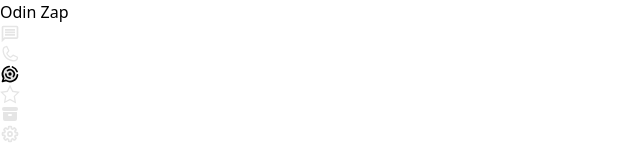
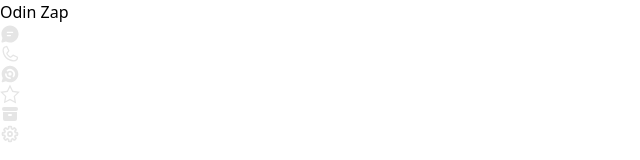
Before and after one commit to alefgomes0/messaging-app, a React (Vite) app in the folder front-end/: page / in a window 1280 px wide. Shown: the top 160 px of the page, without its empty margins (0-640 px from the left). Built offline with nearby package versions, Linux system fonts and the light colour scheme.

Commit message:
Change the Navbar icons

```diff
--- a/front-end/src/components/Navbar/Navbar.tsx
+++ b/front-end/src/components/Navbar/Navbar.tsx
@@ -1,3 +1,4 @@
+import { NavbarProfilePicture } from "../NavbarProfilePicture/NavbarProfilePicture";
 import { ArchiveIcon } from "../svg/ArchiveIcon";
 import { MessageIcon } from "../svg/MessageIcon";
 import { PhoneIcon } from "../svg/PhoneIcon";
@@ -31,7 +32,7 @@ export const Navbar = () => {
             <li>
               <SettingsIcon width={20} height={20} />
             </li>
-            <li className="w-[30px] h-[30px] rounded-full bg-sky-900"> </li>
+            <NavbarProfilePicture />
           </ul>
         </div>
       </nav>
--- /dev/null
+++ b/front-end/src/components/NavbarProfilePicture/NavbarProfilePicture.tsx
@@ -0,0 +1,18 @@
+import { useState } from "react";
+
+export const NavbarProfilePicture = () => {
+  const [isHovered, setIsHovered] = useState(false);
+  const [isSelected, setIsSelected] = useState(false);
+
+  return (
+    <li
+      className={`w-[40px] h-[40px] rounded-full rounded-lg  flex items-center justify-center cursor-pointer ${
+        isHovered ? "bg-neutral-500" : ""
+      } transition-colors duration-100 ease-in-out`}
+      onMouseEnter={() => setIsHovered(true)}
+      onMouseLeave={() => setIsHovered(false)}
+    >
+      <div className="w-[25px] h-[25px] rounded-full bg-sky-900"></div>
+    </li>
+  );
+};
--- a/front-end/src/components/svg/ArchiveIcon.tsx
+++ b/front-end/src/components/svg/ArchiveIcon.tsx
@@ -9,7 +9,7 @@ export const ArchiveIcon = ({ width, height }: IconeProps) => {
     <li
       className={`rounded-lg w-[40px] h-[40px] flex items-center justify-center cursor-pointer ${
         isHovered ? "bg-neutral-500" : ""
-      }`}
+      } transition-colors duration-100 ease-in-out`}
       onMouseEnter={() => setIsHovered(true)}
       onMouseLeave={() => setIsHovered(false)}
     >
--- a/front-end/src/components/svg/MessageIcon.tsx
+++ b/front-end/src/components/svg/MessageIcon.tsx
@@ -9,7 +9,7 @@ export const MessageIcon = ({ width, height }: IconeProps) => {
     <li
       className={`rounded-lg w-[40px] h-[40px] flex items-center justify-center cursor-pointer ${
         isHovered ? "bg-neutral-500" : ""
-      }`}
+      } transition-colors duration-100 ease-in-out`}
       onMouseEnter={() => setIsHovered(true)}
       onMouseLeave={() => setIsHovered(false)}
     >
@@ -17,11 +17,11 @@ export const MessageIcon = ({ width, height }: IconeProps) => {
         xmlns="http://www.w3.org/2000/svg"
         width={width}
         height={height}
-        viewBox="0 0 24 24"
+        viewBox="0 0 28 28"
       >
         <path
           fill="#e5e5e5"
-          d="M4 4h16v12H5.17L4 17.17V4m0-2c-1.1 0-1.99.9-1.99 2L2 22l4-4h14c1.1 0 2-.9 2-2V4c0-1.1-.9-2-2-2H4zm2 10h12v2H6v-2zm0-3h12v2H6V9zm0-3h12v2H6V6z"
+          d="M2 14C2 7.373 7.373 2 14 2s12 5.373 12 12s-5.373 12-12 12a11.95 11.95 0 0 1-5.637-1.404l-4.77 1.357a1.25 1.25 0 0 1-1.544-1.544l1.356-4.77A11.95 11.95 0 0 1 2 14Zm7.5-2.25c0 .414.336.75.75.75h7.5a.75.75 0 0 0 0-1.5h-7.5a.75.75 0 0 0-.75.75Zm.75 3.75a.75.75 0 0 0 0 1.5h4.5a.75.75 0 0 0 0-1.5h-4.5Z"
         />
       </svg>
     </li>
--- a/front-end/src/components/svg/PhoneIcon.tsx
+++ b/front-end/src/components/svg/PhoneIcon.tsx
@@ -10,7 +10,7 @@ export const PhoneIcon = ({ width, height }: IconeProps) => {
     <li
       className={`rounded-lg w-[40px] h-[40px] flex items-center justify-center cursor-pointer ${
         isHovered ? "bg-neutral-500" : ""
-      }`}
+      } transition-colors duration-100 ease-in-out`}
       onMouseEnter={() => setIsHovered(true)}
       onMouseLeave={() => setIsHovered(false)}
     >
--- a/front-end/src/components/svg/SettingsIcon.tsx
+++ b/front-end/src/components/svg/SettingsIcon.tsx
@@ -9,7 +9,7 @@ export const SettingsIcon = ({ width, height }: IconeProps) => {
     <li
       className={`rounded-lg w-[40px] h-[40px] flex items-center justify-center cursor-pointer ${
         isHovered ? "bg-neutral-500" : ""
-      }`}
+      } transition-colors duration-100 ease-in-out`}
       onMouseEnter={() => setIsHovered(true)}
       onMouseLeave={() => setIsHovered(false)}
     >
--- a/front-end/src/components/svg/StarIcon.tsx
+++ b/front-end/src/components/svg/StarIcon.tsx
@@ -9,7 +9,7 @@ export const StarIcon = ({ width, height }: IconeProps) => {
     <li
       className={`rounded-lg w-[40px] h-[40px] flex items-center justify-center cursor-pointer ${
         isHovered ? "bg-neutral-500" : ""
-      } transition-colors duration-200 ease-in-out`}
+      } transition-colors duration-100 ease-in-out`}
       onMouseEnter={() => setIsHovered(true)}
       onMouseLeave={() => setIsHovered(false)}
     >
--- a/front-end/src/components/svg/StatusIcon.tsx
+++ b/front-end/src/components/svg/StatusIcon.tsx
@@ -9,7 +9,7 @@ export const StatusIcon = ({ width, height }: IconeProps) => {
     <li
       className={`rounded-lg w-[40px] h-[40px] flex items-center justify-center cursor-pointer ${
         isHovered ? "bg-neutral-500" : ""
-      }`}
+      } transition-colors duration-100 ease-in-out`}
       onMouseEnter={() => setIsHovered(true)}
       onMouseLeave={() => setIsHovered(false)}
     >
@@ -19,17 +19,12 @@ export const StatusIcon = ({ width, height }: IconeProps) => {
         height={height}
         viewBox="0 0 24 24"
       >
-        <g
+        <path
           fill="#e5e5e5"
-          stroke="currentColor"
-          strokeLinecap="round"
-          strokeLinejoin="round"
-          stroke-width="2"
-        >
-          <path d="M15 3.512a9.025 9.025 0 0 1 5.5 5.523M11 3.055a9.001 9.001 0 0 0-6.605 13.76L3 21l4.185-1.395A9.001 9.001 0 0 0 20.945 13" />
-          <path d="M12 17a5 5 0 0 1-5-5m2-4a5 5 0 0 1 7 7" />
-          <circle cx="12" cy="12" r="1" />
-        </g>
+          fill-rule="evenodd"
+          d="M12 2C6.477 2 2 6.477 2 12a9.97 9.97 0 0 0 1.3 4.935l-1.249 3.749a1 1 0 0 0 1.265 1.265l3.749-1.25A9.96 9.96 0 0 0 12 22c5.523 0 10-4.477 10-10S17.523 2 12 2zm0 6c-.902 0-1.731.297-2.4.8a1 1 0 1 1-1.2-1.6a6 6 0 0 1 8.4 8.4a1 1 0 0 1-1.598-1.2A4 4 0 0 0 12 8zm-5 3a1 1 0 0 1 1 1a4 4 0 0 0 4 4a1 1 0 1 1 0 2a6 6 0 0 1-6-6a1 1 0 0 1 1-1zm5-1a2 2 0 1 0 0 4a2 2 0 0 0 0-4z"
+          clip-rule="evenodd"
+        />
       </svg>
     </li>
   );
```
